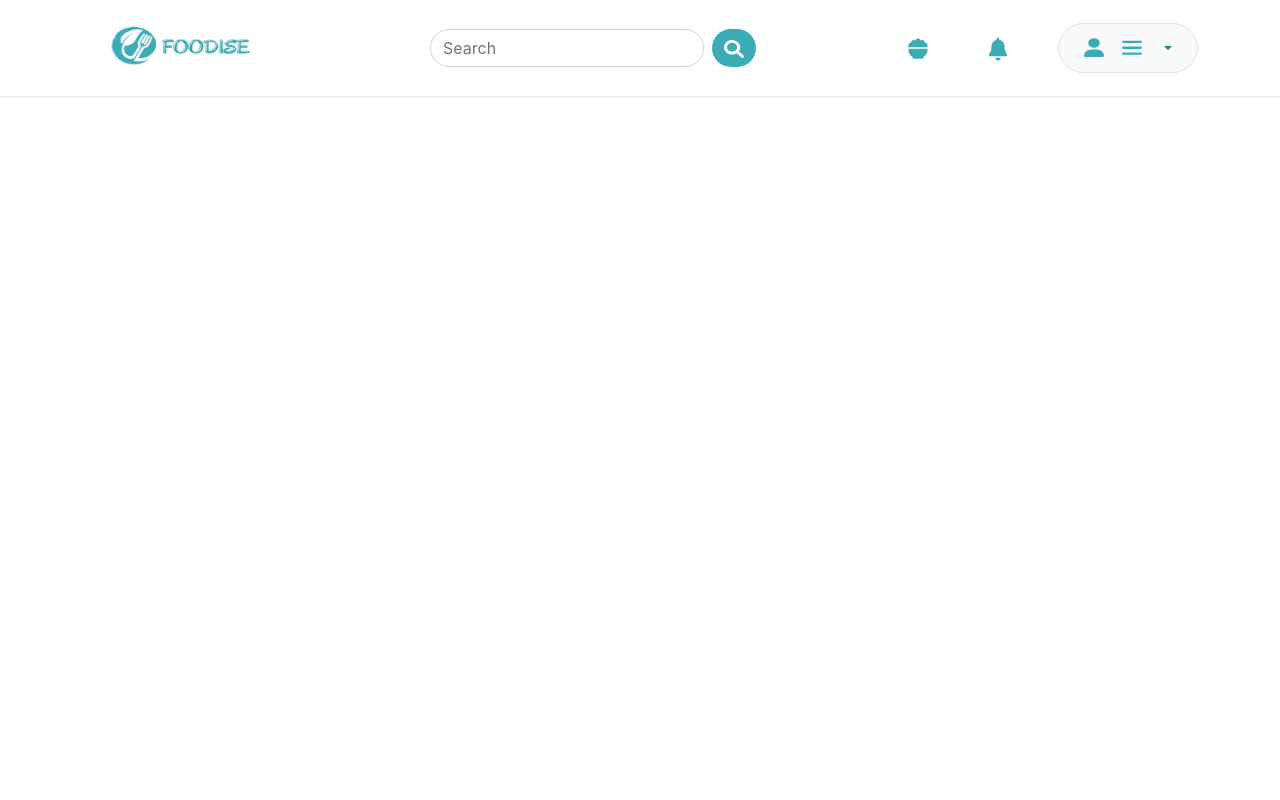
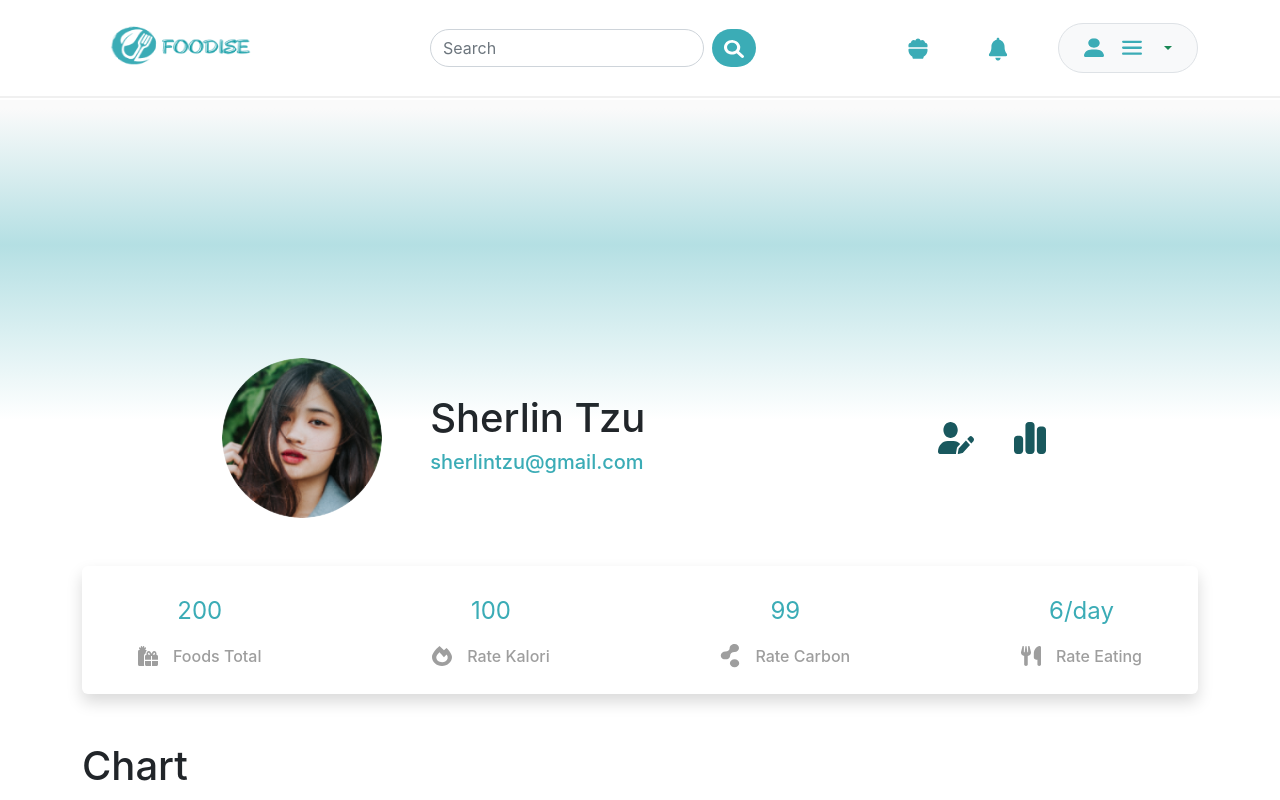
Before and after one commit to Febe2-Skilvul/foodise-app, a React (Create React App) app: page /profile in a window 1280 px wide. Shown: the top 800 px of the page. Built offline with nearby package versions, Linux system fonts and the light colour scheme.

Commit message:
add profile

```diff
--- a/src/App.jsx
+++ b/src/App.jsx
@@ -1,7 +1,9 @@
+import { Profiler } from 'react';
 import { BrowserRouter, Routes, Route } from 'react-router-dom';
 import Layout from './layout/Layout';
 import Home from './pages/home/Home';
 import LandingPage from './pages/Landing-page/LandingPage';
+import Profile from './pages/profile/Profile';
 import Signup from './pages/signup/Signup';
 
 const App = () => {
@@ -13,6 +15,7 @@ const App = () => {
             <Route path="/" element={<LandingPage />} />
             <Route path="/home" element={<Home />} />
             <Route path="/signup" element={<Signup />} />
+            <Route path='/profile' element={<Profile />}/>
           </Routes>
         </Layout>
       </BrowserRouter>
--- a/src/components/CardProfile.jsx
+++ b/src/components/CardProfile.jsx
@@ -1,20 +1,32 @@
-import React from 'react'
+import React from "react";
+import { TextOne } from "./atoms/Fonts";
 
 function CardProfile() {
   return (
-    <div>
-        <div>
-            <img src="" alt="" />
-            <div>
-                <h1></h1>
-            </div>
+    <div className="d-flex justify-content-around align-items-center">
+      <div className="d-flex align-items-center">
+        <img src="/images/avatar1.png" alt="" className="img-profile" />
+        <div className="ps-5">
+          <h1>Sherlin Tzu</h1>
+          <h5
+            style={{
+              color: "#3BACB6",
+            }}
+          >
+            sherlintzu@gmail.com
+          </h5>
         </div>
-        <div>
-            <div className="edit"></div>
-            <div className="tracking"></div>
+      </div>
+      <div className="d-flex gap-3">
+        <div className="edit btn border-0">
+          <img src="/icons/user-edit.svg" alt="img" />
         </div>
+        <button className="tracking btn border-0">
+          <img src="/icons/user-tracking.svg" alt="img" />
+        </button>
+      </div>
     </div>
-  )
+  );
 }
 
-export default CardProfile
+export default CardProfile;
--- /dev/null
+++ b/src/components/CardTotal.jsx
@@ -0,0 +1,39 @@
+import React from 'react'
+import { Stack } from 'react-bootstrap'
+import PortalButton from './atoms/PortalButton'
+
+function CardTotal() {
+  return (
+    <div className='mt-5'>
+        <Stack className="d-flex shadow rounded flex-row justify-content-between p-4">
+        <PortalButton
+          color={'#3BACB6'}
+          value={200}
+          icon={'/icons/food-bucket.svg'}
+          name={'Foods Total'}
+        />
+        <PortalButton
+          color={'#3BACB6'}
+          value={100}
+          icon={'/icons/calory.svg'}
+          name={'Rate Kalori'}
+        />
+
+        <PortalButton
+          color={'#3BACB6'}
+          value={99}
+          icon={'/icons/carbon.svg'}
+          name={'Rate Carbon'}
+        />
+        <PortalButton
+          color={'#3BACB6'}
+          value={'6/day'}
+          icon={'/icons/spoon.svg'}
+          name={'Rate Eating'}
+        />
+      </Stack>
+    </div>
+  )
+}
+
+export default CardTotal
--- a/src/index.css
+++ b/src/index.css
@@ -1,14 +1,14 @@
 body {
   margin: 0;
-  font-family: -apple-system, BlinkMacSystemFont, 'Segoe UI', 'Roboto',
-    'Oxygen', 'Ubuntu', 'Cantarell', 'Fira Sans', 'Droid Sans',
-    'Helvetica Neue', sans-serif;
+  font-family: -apple-system, BlinkMacSystemFont, "Segoe UI", "Roboto", "Oxygen",
+    "Ubuntu", "Cantarell", "Fira Sans", "Droid Sans", "Helvetica Neue",
+    sans-serif;
   -webkit-font-smoothing: antialiased;
   -moz-osx-font-smoothing: grayscale;
 }
 
 code {
-  font-family: source-code-pro, Menlo, Monaco, Consolas, 'Courier New',
+  font-family: source-code-pro, Menlo, Monaco, Consolas, "Courier New",
     monospace;
 }
 .button-main {
@@ -122,9 +122,24 @@ code {
   font-size: 18px;
   font-weight: 400;
 }
+.img-profile{
+  border-radius: 100%;
+  height : 20vh;
+}
 
-.bg-profile{
+.bg-profile {
+  position: absolute;
+  width: 100%;
+  height: 20rem;
+  left: 0px;
+  top: 100px;
 
+  background: linear-gradient(
+    180deg,
+    #fafafa 2.6%,
+    rgba(59, 172, 182, 0.38) 45.31%,
+    rgba(59, 172, 182, 0) 100%
+  );
 }
 
 @media screen and (max-width: 980px) {
--- a/src/pages/profile/Profile.jsx
+++ b/src/pages/profile/Profile.jsx
@@ -1,9 +1,18 @@
 import React from 'react'
+import CardProfile from '../../components/CardProfile'
+import CardTotal from '../../components/CardTotal'
 
 function Profile() {
   return (
     <div>
         <div className='bg-profile'></div>
+        <div style={{paddingTop:'15rem'}}>
+          <CardProfile />
+          <CardTotal />
+          <h1 className='pt-5'>Chart</h1>
+
+        </div>
+
 
     </div>
   )
```
Also changed, not shown: public/icons/user-edit.svg, public/icons/user-tracking.svg, src/components/atoms/Chart.jsx (added).
